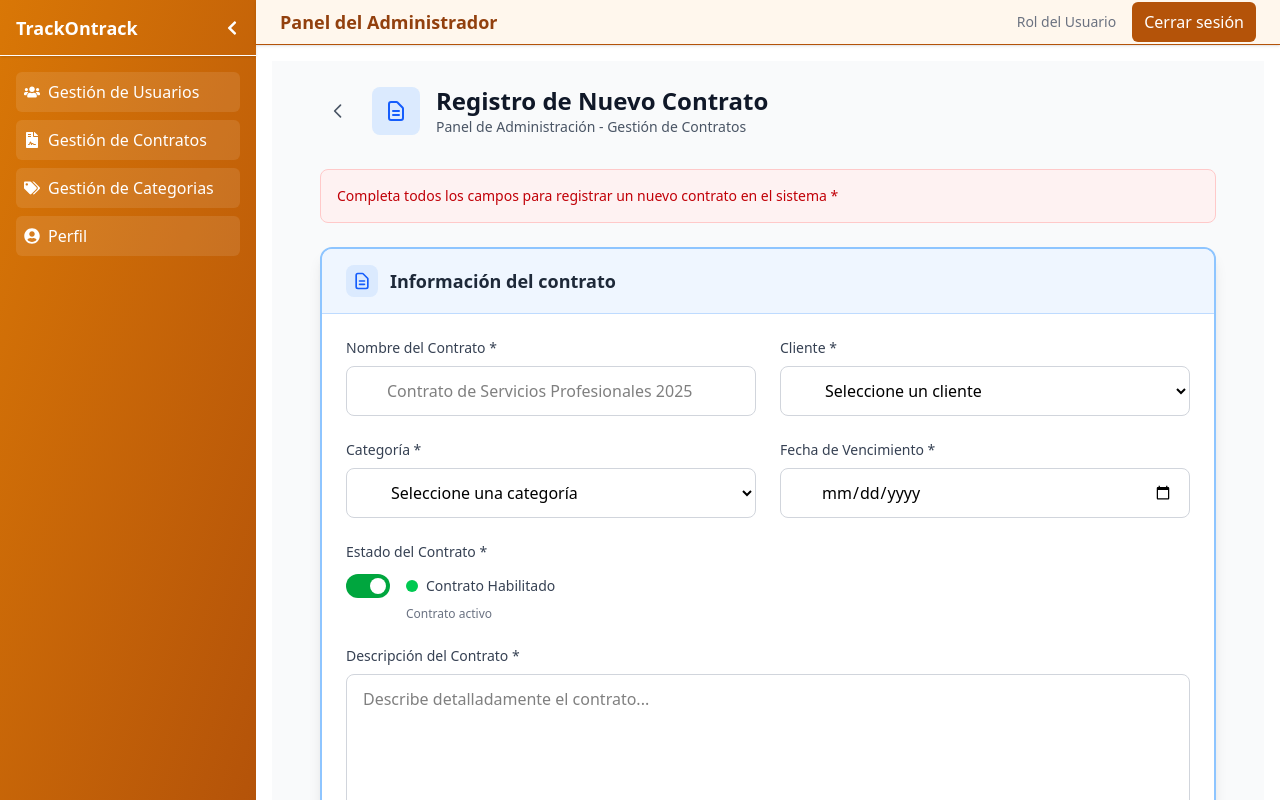
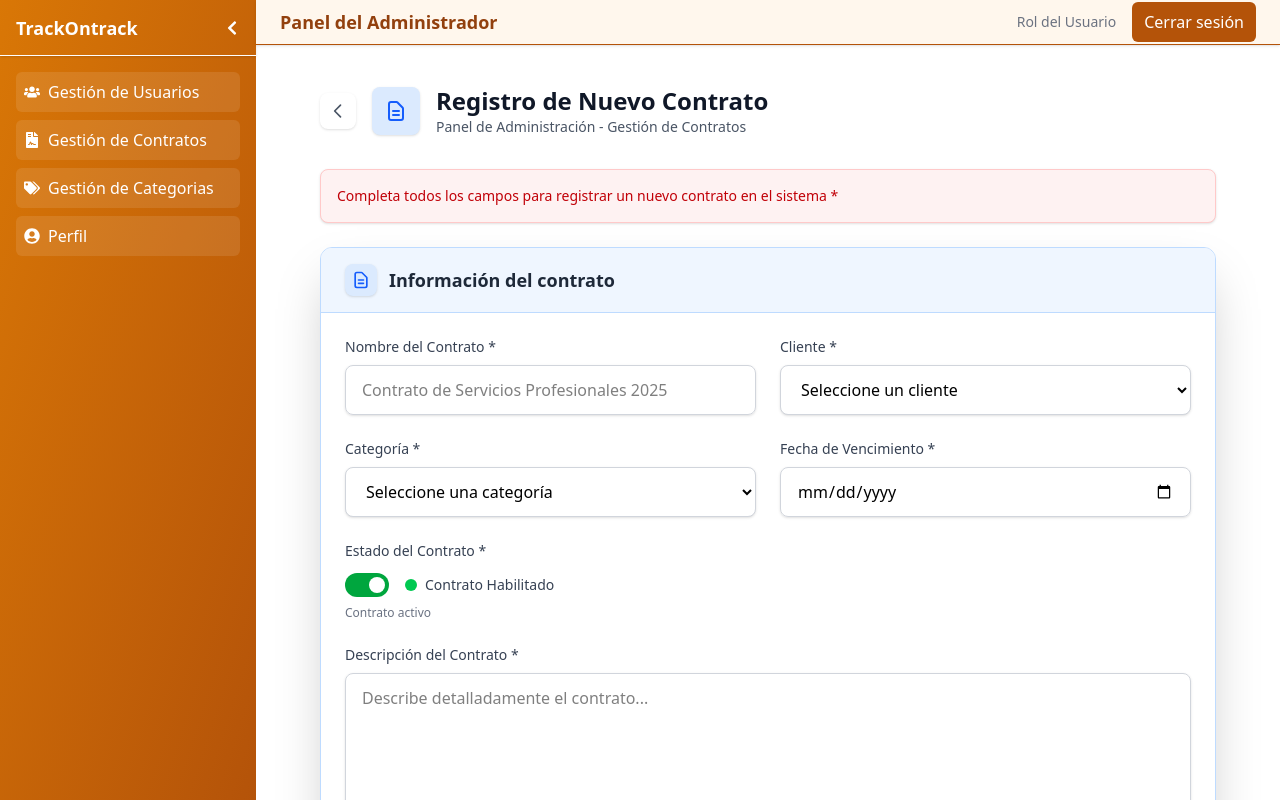
Before and after one commit to Carlos-GH23/Repo-trackontract-DWI, a React (Vite) app in the folder frontend/: page /admin/contratos/add in a window 1280 px wide. Built offline with nearby package versions, Linux system fonts and the light colour scheme.

Commit message:
DWI-376 MODIFIED: Formulario

```diff
--- a/frontend/src/modules/admin/components/registro_contrato.jsx
+++ b/frontend/src/modules/admin/components/registro_contrato.jsx
@@ -10,19 +10,19 @@ export default function RegistroContrato() {
   }
 
   return (
-    <div className="min-h-screen bg-gray-50 p-6">
+    <div className="min-h-screen bg-white p-6">
       <div className="max-w-4xl mx-auto">
         <div className="flex items-center mb-8">
           <button
             onClick={volverAContratos}
-            className="mr-4 p-2 hover:bg-gray-200 rounded-lg transition-colors duration-200 flex items-center justify-center"
+            className="mr-4 p-2 hover:bg-gray-100 rounded-lg transition duration-200 flex items-center justify-center shadow-sm"
           >
             <svg className="w-5 h-5 text-gray-600" fill="none" stroke="currentColor" viewBox="0 0 24 24">
               <path strokeLinecap="round" strokeLinejoin="round" strokeWidth={2} d="M15 19l-7-7 7-7" />
             </svg>
           </button>
           <div className="flex items-center">
-            <div className="bg-blue-100 p-3 rounded-lg mr-4">
+            <div className="bg-blue-100 p-3 rounded-lg mr-4 shadow-sm">
               <svg className="w-6 h-6 text-blue-600" fill="none" stroke="currentColor" viewBox="0 0 24 24">
                 <path strokeLinecap="round" strokeLinejoin="round" strokeWidth={2} d="M9 12h6m-6 4h6m2 5H7a2 2 0 01-2-2V5a2 2 0 012-2h5.586a1 1 0 01.707.293l5.414 5.414a1 1 0 01.293.707V19a2 2 0 01-2 2z" />
               </svg>
@@ -34,16 +34,16 @@ export default function RegistroContrato() {
           </div>
         </div>
 
-        <div className="bg-red-50 border border-red-200 rounded-lg p-4 mb-6">
+        <div className="bg-red-50 border border-red-200 rounded-lg p-4 mb-6 shadow">
           <p className="text-sm text-red-700">
             Completa todos los campos para registrar un nuevo contrato en el sistema *
           </p>
         </div>
 
-        <div className="bg-white rounded-xl shadow-lg border-2 border-blue-300 overflow-hidden">
+        <div className="bg-white rounded-xl shadow-2xl border border-blue-200 overflow-hidden">
           <div className="bg-blue-50 px-6 py-4 border-b border-blue-200">
             <h3 className="text-lg font-semibold text-gray-800 flex items-center">
-              <div className="w-8 h-8 bg-blue-100 rounded-lg flex items-center justify-center mr-3">
+              <div className="w-8 h-8 bg-blue-100 rounded-lg flex items-center justify-center mr-3 shadow-sm">
                 <svg className="w-5 h-5 text-blue-600" fill="none" stroke="currentColor" viewBox="0 0 24 24">
                   <path strokeLinecap="round" strokeLinejoin="round" strokeWidth={2} d="M9 12h6m-6 4h6m2 5H7a2 2 0 01-2-2V5a2 2 0 012-2h5.586a1 1 0 01.707.293l5.414 5.414a1 1 0 01.293.707V19a2 2 0 01-2 2z" />
                 </svg>
@@ -59,14 +59,14 @@ export default function RegistroContrato() {
                 <input
                   type="text"
                   placeholder="Contrato de Servicios Profesionales 2025"
-                  className="w-full pl-10 pr-4 py-3 border border-gray-300 rounded-lg focus:ring-2 focus:ring-blue-500 focus:border-blue-500"
+                  className="w-full px-4 py-3 border border-gray-300 rounded-lg focus:ring-2 focus:ring-blue-500 focus:border-blue-500 shadow-sm"
                 />
               </div>
 
               <div>
                 <label className="block text-sm font-medium text-gray-700 mb-2">Cliente *</label>
                 <select
-                  className="w-full pl-10 pr-10 py-3 border border-gray-300 rounded-lg focus:ring-2 focus:ring-blue-500 focus:border-blue-500 bg-white"
+                  className="w-full px-4 py-3 border border-gray-300 rounded-lg focus:ring-2 focus:ring-blue-500 focus:border-blue-500 bg-white shadow-sm"
                 >
                   <option>Seleccione un cliente</option>
                   <option>Empresa ABC S.A. de C.V.</option>
@@ -79,7 +79,7 @@ export default function RegistroContrato() {
               <div>
                 <label className="block text-sm font-medium text-gray-700 mb-2">Categoría *</label>
                 <select
-                  className="w-full pl-10 pr-10 py-3 border border-gray-300 rounded-lg focus:ring-2 focus:ring-blue-500 focus:border-blue-500 bg-white"
+                  className="w-full px-4 py-3 border border-gray-300 rounded-lg focus:ring-2 focus:ring-blue-500 focus:border-blue-500 bg-white shadow-sm"
                 >
                   <option>Seleccione una categoría</option>
                   <option>Servicios Profesionales</option>
@@ -91,7 +91,7 @@ export default function RegistroContrato() {
                 <label className="block text-sm font-medium text-gray-700 mb-2">Fecha de Vencimiento *</label>
                 <input
                   type="date"
-                  className="w-full pl-10 pr-4 py-3 border border-gray-300 rounded-lg focus:ring-2 focus:ring-blue-500 focus:border-blue-500"
+                  className="w-full px-4 py-3 border border-gray-300 rounded-lg focus:ring-2 focus:ring-blue-500 focus:border-blue-500 shadow-sm"
                 />
               </div>
             </div>
@@ -114,7 +114,7 @@ export default function RegistroContrato() {
                   </span>
                 </div>
               </div>
-              <p className="text-xs text-gray-500 mt-2 ml-15">Contrato {habilitado ? "activo" : "inactivo"}</p>
+              <p className="text-xs text-gray-500 mt-2">Contrato {habilitado ? "activo" : "inactivo"}</p>
             </div>
 
             <div>
@@ -122,7 +122,7 @@ export default function RegistroContrato() {
               <textarea
                 rows={5}
                 placeholder="Describe detalladamente el contrato..."
-                className="w-full px-4 py-3 border border-gray-300 rounded-lg focus:ring-2 focus:ring-blue-500 focus:border-blue-500 resize-none"
+                className="w-full px-4 py-3 border border-gray-300 rounded-lg focus:ring-2 focus:ring-blue-500 focus:border-blue-500 resize-none shadow-sm"
               />
             </div>
           </div>
@@ -131,11 +131,11 @@ export default function RegistroContrato() {
         <div className="flex justify-end space-x-4 mt-8">
           <button
             onClick={volverAContratos}
-            className="px-8 py-3 border border-gray-300 text-gray-700 rounded-lg hover:bg-gray-50 font-medium"
+            className="px-8 py-3 border border-gray-300 text-gray-700 rounded-lg hover:bg-gray-100 font-medium shadow"
           >
             Cancelar
           </button>
-          <button className="px-8 py-3 bg-blue-600 hover:bg-blue-700 text-white rounded-lg font-medium flex items-center gap-2">
+          <button className="px-8 py-3 bg-blue-600 hover:bg-blue-700 text-white rounded-lg font-medium flex items-center gap-2 shadow-md">
             <svg className="w-4 h-4" fill="none" stroke="currentColor" viewBox="0 0 24 24">
               <path strokeLinecap="round" strokeLinejoin="round" strokeWidth={2} d="M12 4v16m8-8H4" />
             </svg>
```
